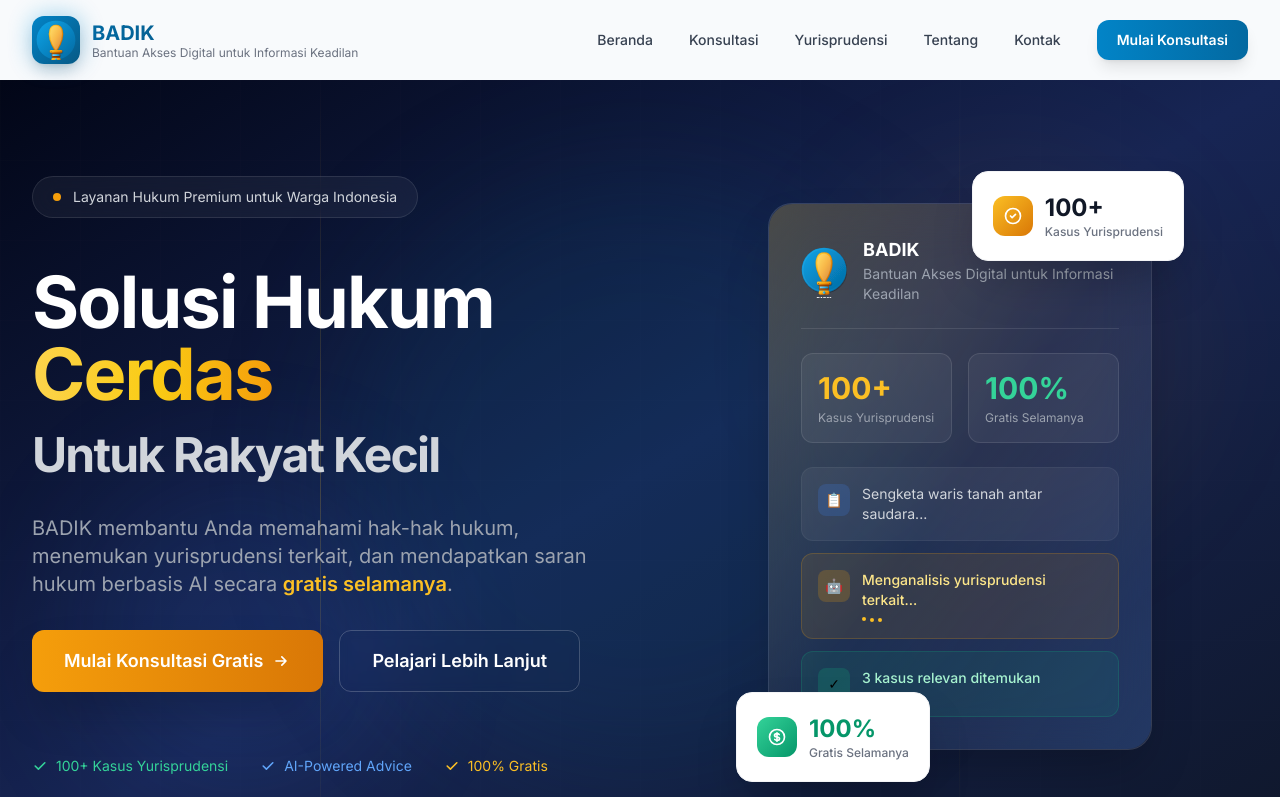
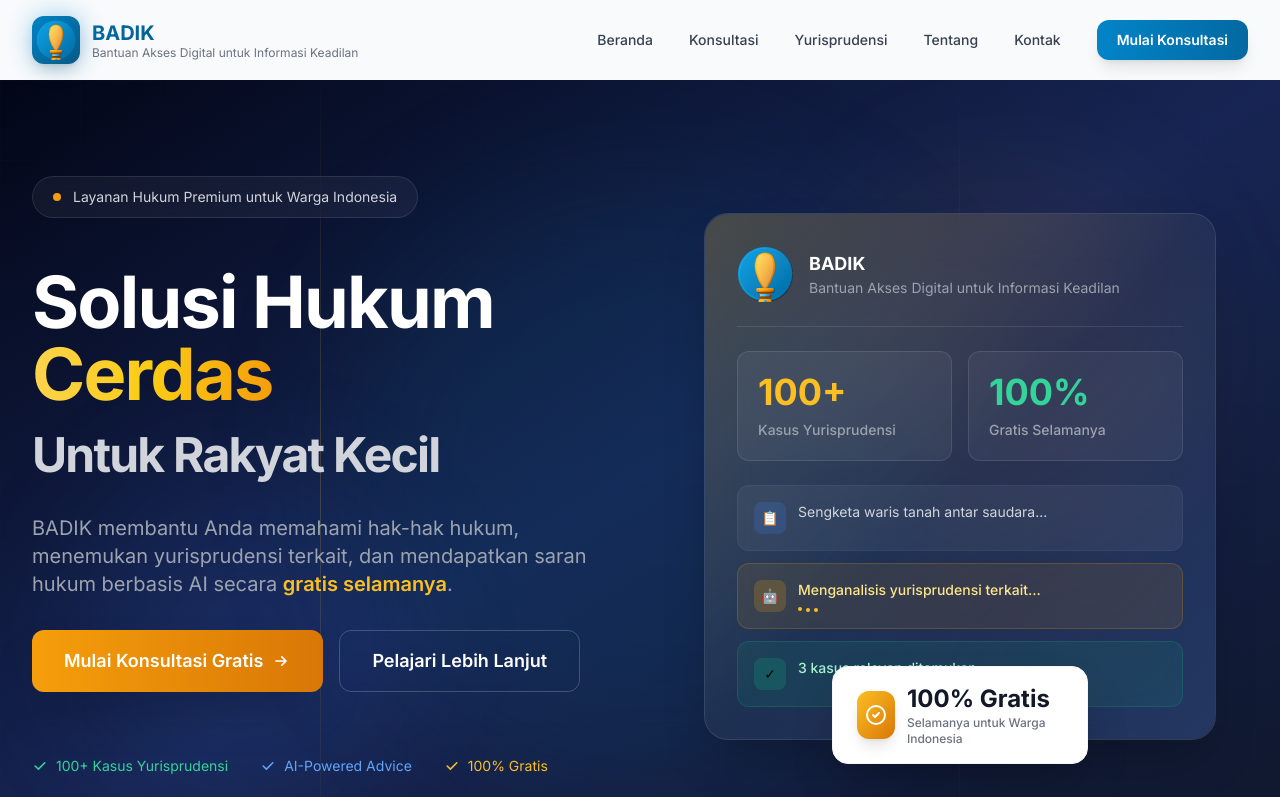
Before and after one commit to cecemeri48-beep/yuradvise, a Next.js app: page / in a window 1280 px wide. Shown: the top 797 px of the page. Built offline with nearby package versions, Linux system fonts and the light colour scheme.

Commit message:
fix: reposition floating stats inside card for better desktop layout
- Moved floating badge below card with proper centering
- Kept stats inside main card for better visual hierarchy
- Improved spacing and padding for luxury feel

```diff
--- a/components/HeroSection.tsx
+++ b/components/HeroSection.tsx
@@ -96,9 +96,9 @@ export default function HeroSection() {
 
           {/* Right - Premium Visual Element */}
           <div className="hidden lg:flex justify-center items-center">
-            <div className="relative">
+            <div className="relative w-full max-w-lg">
               {/* Main premium card */}
-              <div className="relative w-96 bg-white/5 backdrop-blur-xl border border-white/10 rounded-3xl p-8 shadow-2xl">
+              <div className="relative bg-white/5 backdrop-blur-xl border border-white/10 rounded-3xl p-8 shadow-2xl">
                 {/* Gold accent border */}
                 <div className="absolute inset-0 rounded-3xl bg-gradient-to-br from-amber-400/20 via-transparent to-blue-500/20 pointer-events-none"></div>
 
@@ -112,15 +112,15 @@ export default function HeroSection() {
                     </div>
                   </div>
 
-                  {/* Stats - Better positioned */}
+                  {/* Stats - Inside the card for better positioning */}
                   <div className="grid grid-cols-2 gap-4 mb-6">
-                    <div className="bg-white/5 rounded-xl p-4 border border-white/10">
-                      <p className="text-3xl font-bold text-amber-400">100+</p>
-                      <p className="text-gray-400 text-xs mt-1">Kasus Yurisprudensi</p>
+                    <div className="bg-white/5 rounded-xl p-5 border border-white/10 hover:border-amber-400/30 transition-colors duration-300">
+                      <p className="text-4xl font-bold text-amber-400">100+</p>
+                      <p className="text-gray-400 text-sm mt-2 font-medium">Kasus Yurisprudensi</p>
                     </div>
-                    <div className="bg-white/5 rounded-xl p-4 border border-white/10">
-                      <p className="text-3xl font-bold text-emerald-400">100%</p>
-                      <p className="text-gray-400 text-xs mt-1">Gratis Selamanya</p>
+                    <div className="bg-white/5 rounded-xl p-5 border border-white/10 hover:border-emerald-400/30 transition-colors duration-300">
+                      <p className="text-4xl font-bold text-emerald-400">100%</p>
+                      <p className="text-gray-400 text-sm mt-2 font-medium">Gratis Selamanya</p>
                     </div>
                   </div>
 
@@ -161,31 +161,17 @@ export default function HeroSection() {
                 </div>
               </div>
 
-              {/* Floating premium stats - Better positioned */}
-              <div className="absolute -top-8 -right-8 bg-white rounded-2xl p-5 shadow-2xl border border-gray-100 animate-float">
+              {/* Floating premium badge - positioned relative to card */}
+              <div className="absolute -bottom-6 left-1/2 -translate-x-1/2 bg-white rounded-2xl px-6 py-4 shadow-2xl border border-gray-100">
                 <div className="flex items-center gap-3">
-                  <div className="w-10 h-10 bg-gradient-to-br from-amber-400 to-amber-600 rounded-xl flex items-center justify-center">
-                    <svg className="w-5 h-5 text-white" fill="none" viewBox="0 0 24 24" stroke="currentColor">
+                  <div className="w-12 h-12 bg-gradient-to-br from-amber-400 to-amber-600 rounded-xl flex items-center justify-center shadow-lg">
+                    <svg className="w-6 h-6 text-white" fill="none" viewBox="0 0 24 24" stroke="currentColor">
                       <path strokeLinecap="round" strokeLinejoin="round" strokeWidth={2} d="M9 12l2 2 4-4m6 2a9 9 0 11-18 0 9 9 0 0118 0z" />
                     </svg>
                   </div>
                   <div>
-                    <p className="text-2xl font-bold text-gray-900">100+</p>
-                    <p className="text-gray-500 text-xs font-medium">Kasus Yurisprudensi</p>
-                  </div>
-                </div>
-              </div>
-
-              <div className="absolute -bottom-8 -left-8 bg-white rounded-2xl p-5 shadow-2xl border border-gray-100 animate-float" style={{animationDelay: '1.5s'}}>
-                <div className="flex items-center gap-3">
-                  <div className="w-10 h-10 bg-gradient-to-br from-emerald-400 to-emerald-600 rounded-xl flex items-center justify-center">
-                    <svg className="w-5 h-5 text-white" fill="none" viewBox="0 0 24 24" stroke="currentColor">
-                      <path strokeLinecap="round" strokeLinejoin="round" strokeWidth={2} d="M12 8c-1.657 0-3 .895-3 2s1.343 2 3 2 3 .895 3 2-1.343 2-3 2m0-8c1.11 0 2.08.402 2.599 1M12 8V7m0 1v8m0 0v1m0-1c-1.11 0-2.08-.402-2.599-1M21 12a9 9 0 11-18 0 9 9 0 0118 0z" />
-                    </svg>
-                  </div>
-                  <div>
-                    <p className="text-2xl font-bold text-emerald-600">100%</p>
-                    <p className="text-gray-500 text-xs font-medium">Gratis Selamanya</p>
+                    <p className="text-2xl font-bold text-gray-900">100% Gratis</p>
+                    <p className="text-gray-500 text-xs font-medium">Selamanya untuk Warga Indonesia</p>
                   </div>
                 </div>
               </div>
```
